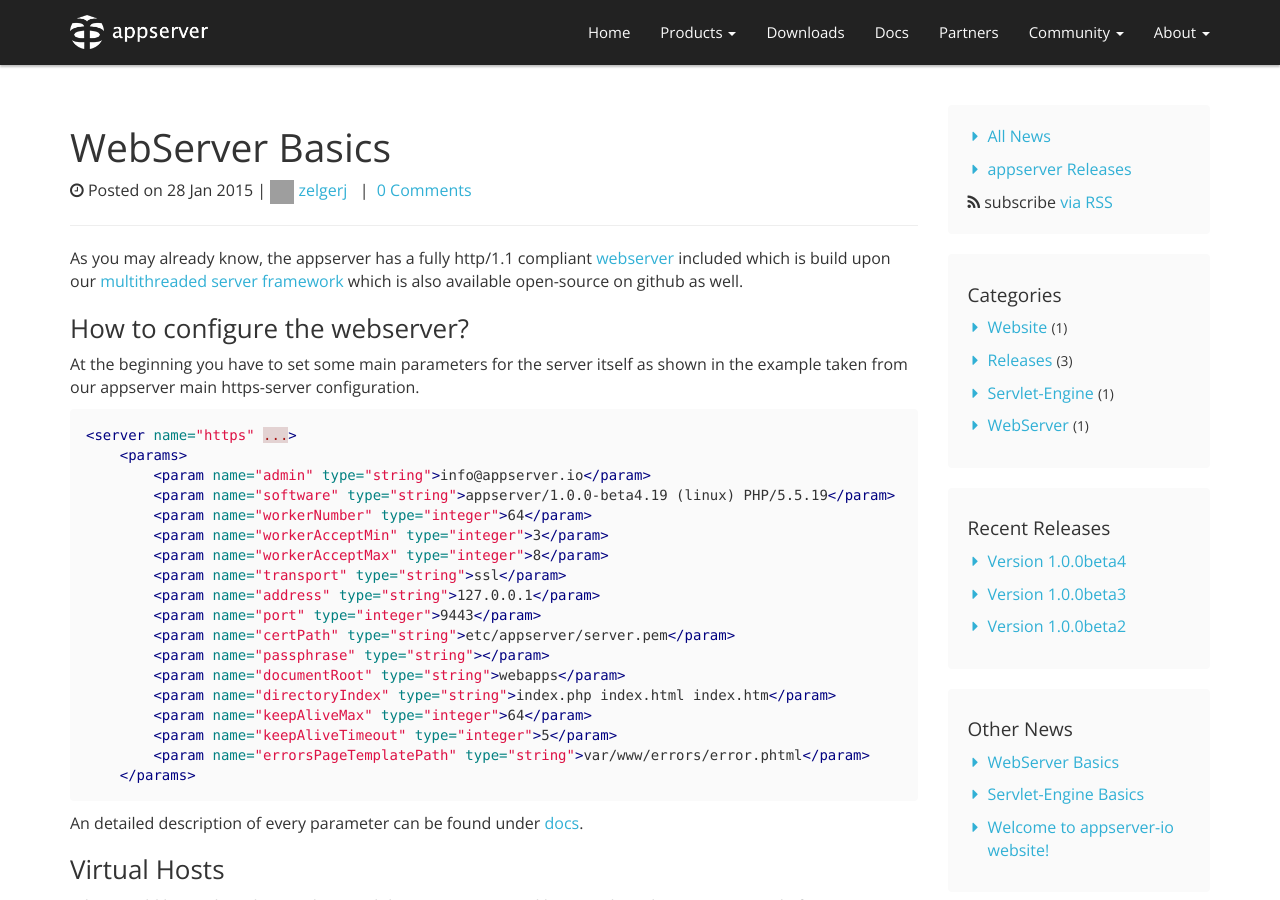
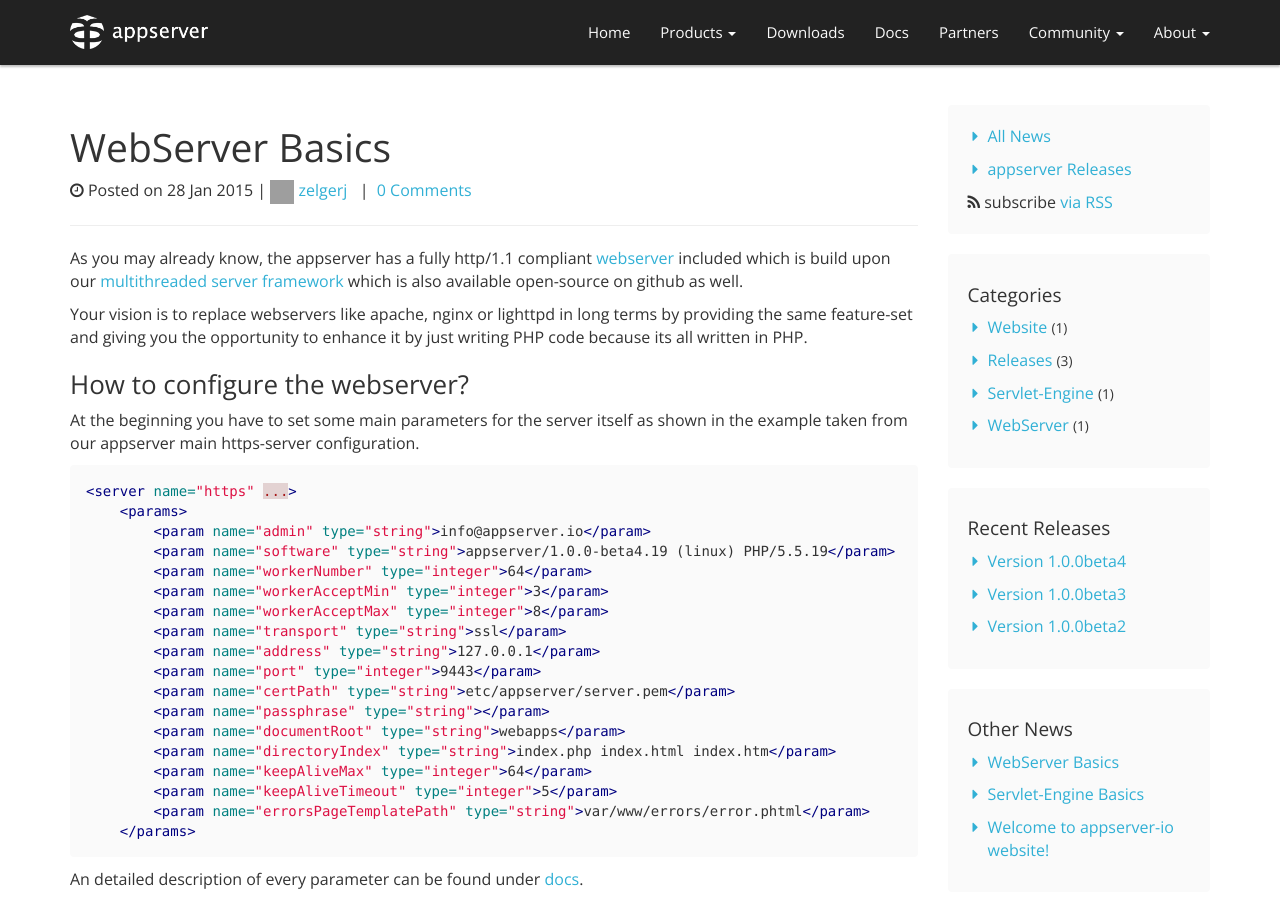
Before and after one commit to appserver-io/appserver, a Jekyll site: the page built from _posts/2015-01-28-the-webserver-basics.md, in a window 1280 px wide and 900 px high. Built offline with Jekyll 4.4.1, drawn with Linux system fonts in a browser that asks for light colours; nearby versions of some CDN libraries; library files that are not in the unit come from our copies; Markdown is read by kramdown in place of the engine named in the settings; comment, search, counter and statistics services are not loaded; grey boxes are pictures that could not be loaded.

Commit message:
Update 2015-01-28-the-webserver-basics.md

```diff
--- a/_posts/2015-01-28-the-webserver-basics.md
+++ b/_posts/2015-01-28-the-webserver-basics.md
@@ -9,6 +9,8 @@
 As you may already know, the appserver has a fully http/1.1 compliant [webserver](<https://github.com/appserver-io/webserver>)
 included which is build upon our [multithreaded server framework](<https://github.com/appserver-io/server>) which
 is also available open-source on github as well.
+
+Your vision is to replace webservers like apache, nginx or lighttpd in long terms by providing the same feature-set and giving you the opportunity to enhance it by just writing PHP code because its all written in PHP.
 
 ### How to configure the webserver?
 
```
